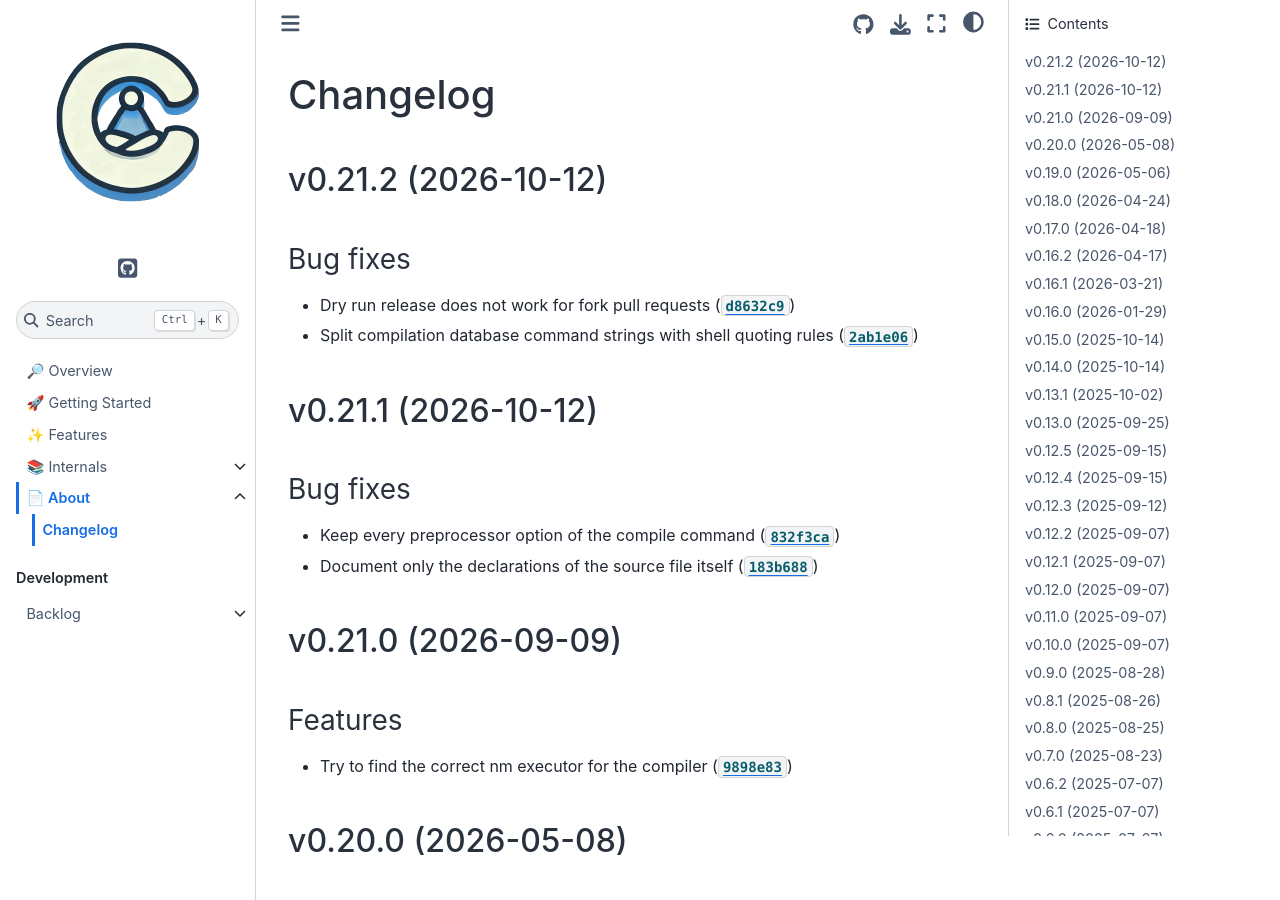
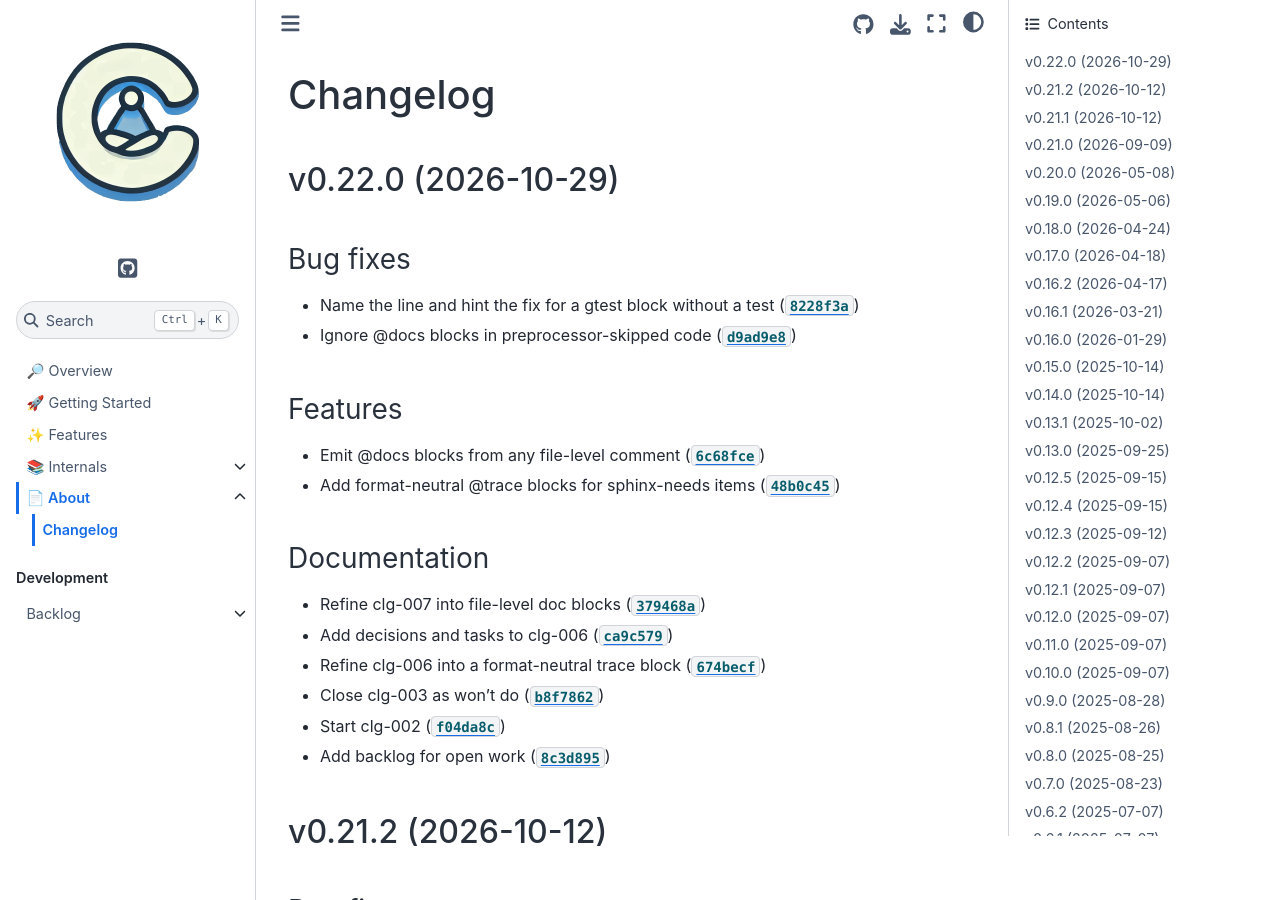
Before and after one commit to cuinixam/clanguru, a Sphinx documentation site: the page built from docs/about/_changelog.md, in a window 1280 px wide and 900 px high. Built offline with Sphinx 7.4.7 and the Sphinx Book theme 1.1.4, drawn with Linux system fonts in a browser that asks for light colours.

Commit message:
0.22.0
Automatically generated by python-semantic-release

```diff
--- a/CHANGELOG.md
+++ b/CHANGELOG.md
@@ -1,4 +1,25 @@
 # Changelog
+
+## v0.22.0 (2026-10-29)
+
+### Bug fixes
+
+- Name the line and hint the fix for a gtest block without a test ([`8228f3a`](https://github.com/cuinixam/clanguru/commit/8228f3a05c40b8f7f93ecbf74bd840c89987d863))
+- Ignore @docs blocks in preprocessor-skipped code ([`d9ad9e8`](https://github.com/cuinixam/clanguru/commit/d9ad9e8c01dce4e06699d00931acb1129f12dab6))
+
+### Features
+
+- Emit @docs blocks from any file-level comment ([`6c68fce`](https://github.com/cuinixam/clanguru/commit/6c68fcecbebabeb71cca1c1cdea503a76f2016b7))
+- Add format-neutral @trace blocks for sphinx-needs items ([`48b0c45`](https://github.com/cuinixam/clanguru/commit/48b0c45d0147beabe0494e98821d4bb2a6bb2612))
+
+### Documentation
+
+- Refine clg-007 into file-level doc blocks ([`379468a`](https://github.com/cuinixam/clanguru/commit/379468a4dd006756c2cfc2bc550ae3250f75ae19))
+- Add decisions and tasks to clg-006 ([`ca9c579`](https://github.com/cuinixam/clanguru/commit/ca9c579c7f2bcbad5fc90824abb4b4903803ba1c))
+- Refine clg-006 into a format-neutral trace block ([`674becf`](https://github.com/cuinixam/clanguru/commit/674becf41f101a3af679e4373527e929cd82c485))
+- Close clg-003 as won't do ([`b8f7862`](https://github.com/cuinixam/clanguru/commit/b8f7862a578514fb5bcb998176f3920ba8d92dcc))
+- Start clg-002 ([`f04da8c`](https://github.com/cuinixam/clanguru/commit/f04da8ccb78a51b11731b9272a6c0c5e87613a9e))
+- Add backlog for open work ([`8c3d895`](https://github.com/cuinixam/clanguru/commit/8c3d895588b791f507b0be852d6364828430e994))
 
 ## v0.21.2 (2026-10-12)
 
--- a/docs/conf.py
+++ b/docs/conf.py
@@ -17,7 +17,7 @@ for path in ["src", "tests"]:
 project = "clanguru"
 copyright = "2024, cuinixam"
 author = "cuinixam"
-release = "0.21.2"
+release = "0.22.0"
 
 # -- General configuration ---------------------------------------------------
 # https://www.sphinx-doc.org/en/master/usage/configuration.html#general-configuration
--- a/pyproject.toml
+++ b/pyproject.toml
@@ -1,6 +1,6 @@
 [project]
 name = "clanguru"
-version = "0.21.2"
+version = "0.22.0"
 description = "C language utils and tools based on the clang and binutils modules."
 readme = "README.md"
 license = { text = "MIT" }
--- a/src/clanguru/__init__.py
+++ b/src/clanguru/__init__.py
@@ -1 +1 @@
-__version__ = "0.21.2"
+__version__ = "0.22.0"
```
Also changed, not shown: 1 other file.
